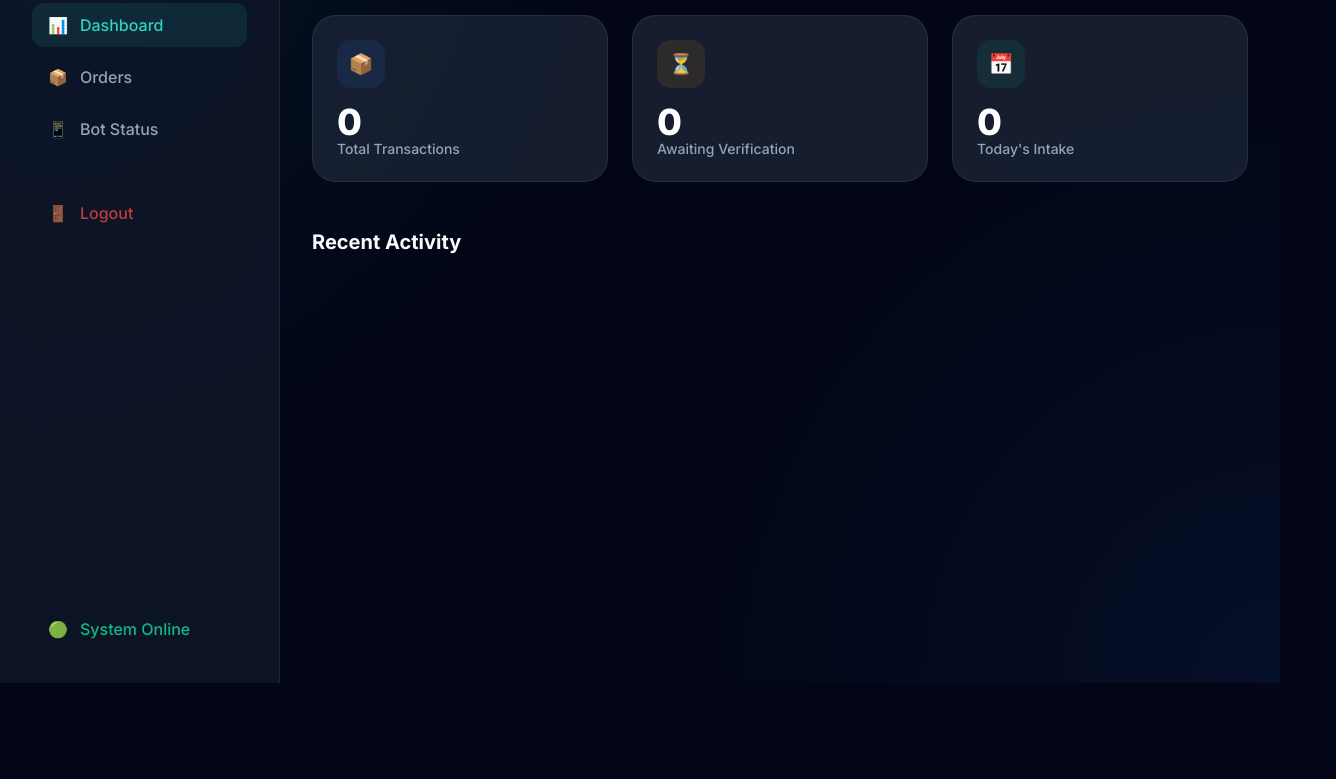
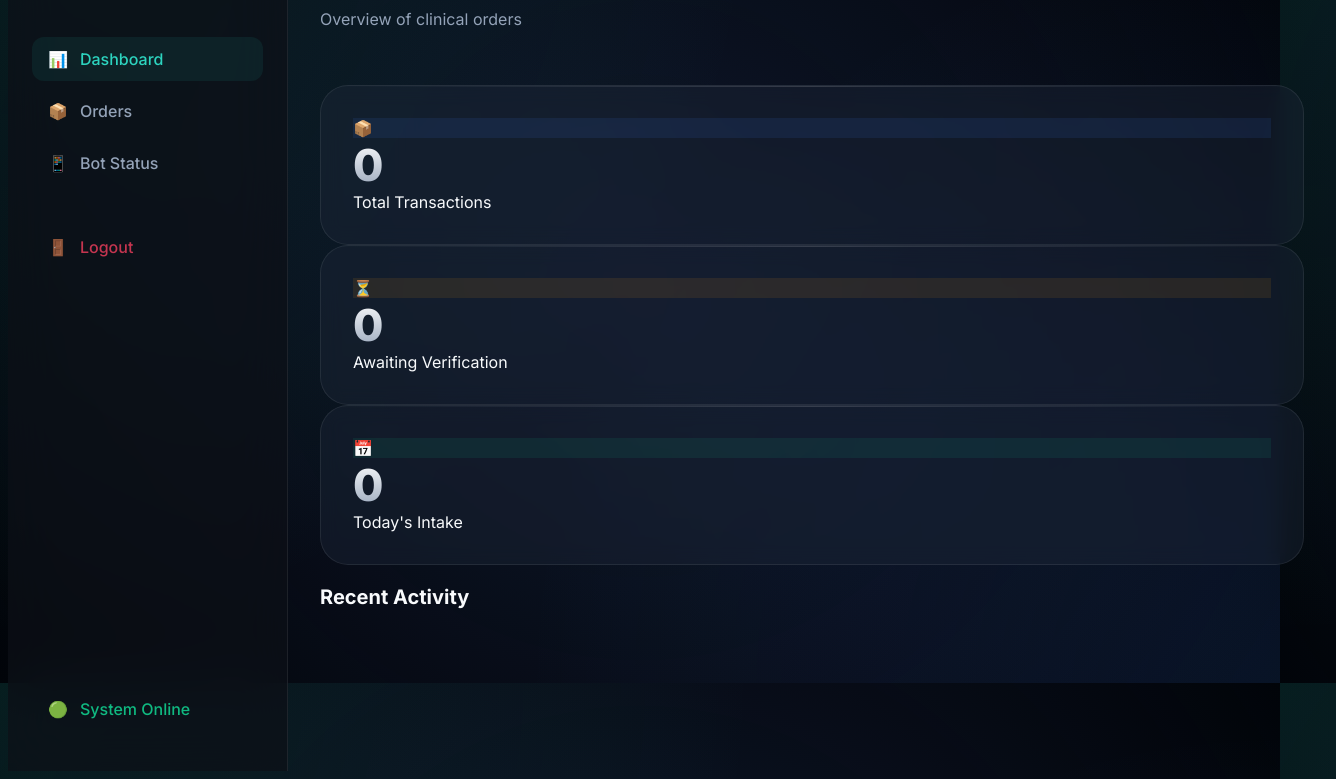
Before and after one commit to hanan-kzzz/city-medicals-bot, a browser extension: page public/index.html in a window 1280 px wide. Shown: the part 117-896 px from the top of the page, 1336 px wide, since content can reach past the window. Before the commit the page ends 800 px from the top, so only its background shows below. Drawn offline with Linux system fonts and the light colour scheme; no server answers; sample sign-in values are in the browser's storage.

Commit message:
UI Revolution: High-End Glassmorphism and Modern Design Overhaul

```diff
--- a/public/style.css
+++ b/public/style.css
@@ -1,63 +1,61 @@
 :root {
     --primary: #2dd4bf;
-    --primary-muted: rgba(45, 212, 191, 0.1);
+    --primary-glow: rgba(45, 212, 191, 0.4);
+    --primary-muted: rgba(45, 212, 191, 0.08);
     --secondary: #3b82f6;
-    --accent: #f43f5e;
-    --bg-dark: #020617;
-    --bg-card: rgba(30, 41, 59, 0.7);
-    --bg-glass: rgba(15, 23, 42, 0.8);
+    --bg-dark: #010409;
+    --bg-glass: rgba(13, 17, 23, 0.7);
+    --bg-card: rgba(30, 41, 59, 0.4);
+    --border: rgba(255, 255, 255, 0.08);
+    --border-bright: rgba(255, 255, 255, 0.15);
     --text-primary: #f8fafc;
     --text-secondary: #94a3b8;
-    --text-muted: #64748b;
-    --border: rgba(255, 255, 255, 0.08);
-    --border-hover: rgba(255, 255, 255, 0.15);
     --success: #10b981;
-    --warning: #f59e0b;
-    --danger: #ef4444;
-    --shadow-sm: 0 1px 2px 0 rgb(0 0 0 / 0.05);
-    --shadow-xl: 0 20px 25px -5px rgb(0 0 0 / 0.1), 0 8px 10px -6px rgb(0 0 0 / 0.1);
-    --glass-blur: blur(12px);
-    --transition: all 0.3s cubic-bezier(0.4, 0, 0.2, 1);
-}
-
-* {
-    margin: 0;
-    padding: 0;
-    box-sizing: border-box;
-    -webkit-font-smoothing: antialiased;
+    --warning: #fbbf24;
+    --danger: #f43f5e;
+    --glass-blur: blur(25px);
+    --transition: all 0.4s cubic-bezier(0.23, 1, 0.32, 1);
 }
 
 body {
     background: var(--bg-dark);
     background-image:
-        radial-gradient(circle at 0% 0%, rgba(45, 212, 191, 0.08) 0%, transparent 40%),
-        radial-gradient(circle at 100% 100%, rgba(59, 130, 246, 0.08) 0%, transparent 40%);
+        radial-gradient(circle at 0% 0%, rgba(45, 212, 191, 0.12) 0%, transparent 50%),
+        radial-gradient(circle at 100% 100%, rgba(59, 130, 246, 0.12) 0%, transparent 50%),
+        radial-gradient(circle at 50% 50%, rgba(15, 23, 42, 1) 0%, transparent 100%);
+    background-attachment: fixed;
     color: var(--text-primary);
-    font-family: 'Inter', -apple-system, BlinkMacSystemFont, "Segoe UI", Roboto, sans-serif;
+    font-family: 'Inter', sans-serif;
     min-height: 100vh;
     overflow-x: hidden;
 }
 
-/* Layout */
+/* Glassmorphic Container */
 .app-container {
     display: grid;
     grid-template-columns: 280px 1fr;
     min-height: 100vh;
+    animation: fadeIn 0.8s ease-out;
 }
 
-/* Sidebar */
+@keyframes fadeIn {
+    from { opacity: 0; transform: scale(0.99); }
+    to { opacity: 1; transform: scale(1); }
+}
+
+/* Sidebar Upgrade */
 aside {
     background: var(--bg-glass);
+    backdrop-filter: var(--glass-blur);
     border-right: 1px solid var(--border);
-    backdrop-filter: var(--glass-blur);
-    padding: 2rem;
+    padding: 2.5rem 1.5rem;
     display: flex;
     flex-direction: column;
-    gap: 2rem;
+    gap: 3rem;
     position: sticky;
     top: 0;
     height: 100vh;
-    z-index: 50;
+    z-index: 100;
 }
 
 .logo-container {
@@ -175,119 +173,63 @@
     transform: translateX(0);
 }
 
-/* Stats */
-.stats-grid {
-    display: grid;
-    grid-template-columns: repeat(3, 1fr);
-    gap: 1.5rem;
-    margin-bottom: 3rem;
+/* Stats Grid Upgrade */
+.stat-card {
+    background: var(--bg-card);
+    backdrop-filter: blur(10px);
+    border: 1px solid var(--border);
+    padding: 2rem;
+    border-radius: 28px;
+    transition: var(--transition);
+    position: relative;
+    overflow: hidden;
 }
 
-.stat-card {
-    background: var(--bg-card);
-    border: 1px solid var(--border);
-    padding: 1.5rem;
-    border-radius: 24px;
-    transition: var(--transition);
+.stat-card::before {
+    content: '';
+    position: absolute;
+    top: 0; left: 0; right: 0; height: 1px;
+    background: linear-gradient(to right, transparent, var(--border-bright), transparent);
 }
 
 .stat-card:hover {
-    border-color: var(--primary);
-    transform: translateY(-2px);
-}
-
-.stat-header {
-    display: flex;
-    justify-content: space-between;
-    align-items: flex-start;
-    margin-bottom: 1rem;
-}
-
-.stat-icon {
-    width: 48px;
-    height: 48px;
-    border-radius: 14px;
-    display: flex;
-    align-items: center;
-    justify-content: center;
-    font-size: 1.25rem;
+    border-color: var(--primary-glow);
+    transform: translateY(-5px);
+    box-shadow: 0 20px 40px rgba(0, 0, 0, 0.4);
 }
 
 .stat-value {
-    font-size: 2.25rem;
+    font-size: 2.75rem;
     font-weight: 800;
-    color: #fff;
-    line-height: 1;
+    letter-spacing: -0.05em;
+    background: linear-gradient(to bottom, #fff, #94a3b8);
+    -webkit-background-clip: text;
+    -webkit-text-fill-color: transparent;
 }
 
-.stat-label {
-    font-size: 0.875rem;
-    color: var(--text-secondary);
-    font-weight: 500;
-}
-
-/* Order List */
-.section-header {
-    display: flex;
-    justify-content: space-between;
-    align-items: center;
-    margin-bottom: 1.5rem;
-}
-
-.search-wrapper {
-    position: relative;
-    width: 300px;
-}
-
-.search-input {
-    width: 100%;
-    background: var(--bg-card);
-    border: 1px solid var(--border);
-    padding: 0.75rem 1rem 0.75rem 2.5rem;
-    border-radius: 12px;
-    color: #fff;
-    outline: none;
-    transition: var(--transition);
-}
-
-.search-input:focus {
-    border-color: var(--primary);
-    box-shadow: 0 0 0 2px var(--primary-muted);
-}
-
-.order-grid {
-    display: grid;
-    gap: 1rem;
-}
-
+/* Order Cards Upgrade (Glass List) */
 .order-card {
     background: var(--bg-card);
+    backdrop-filter: blur(10px);
     border: 1px solid var(--border);
-    border-radius: 20px;
-    padding: 1.25rem;
+    border-radius: 24px;
+    padding: 1.5rem;
     display: grid;
     grid-template-columns: auto 1fr auto auto;
     align-items: center;
     gap: 2rem;
     transition: var(--transition);
-    animation: slideIn 0.4s ease-out backwards;
-}
-
-@keyframes slideIn {
-    from { opacity: 0; transform: translateY(10px); }
-    to { opacity: 1; transform: translateY(0); }
 }
 
 .order-card:hover {
-    background: rgba(45, 55, 72, 0.4);
-    border-color: var(--border-hover);
+    background: rgba(30, 41, 59, 0.6);
+    border-color: var(--border-bright);
+    box-shadow: 0 10px 30px rgba(0,0,0,0.3);
 }
 
-/* Pending Order Highlight */
 .order-card.is-pending {
-    border-left: 4px solid var(--warning);
-    background: rgba(245, 158, 11, 0.05);
-    animation: borderPulse 2s infinite;
+    border-left: 5px solid var(--warning);
+    background: linear-gradient(to right, rgba(251, 191, 36, 0.05), transparent);
 }
 
 @keyframes borderPulse {
```
